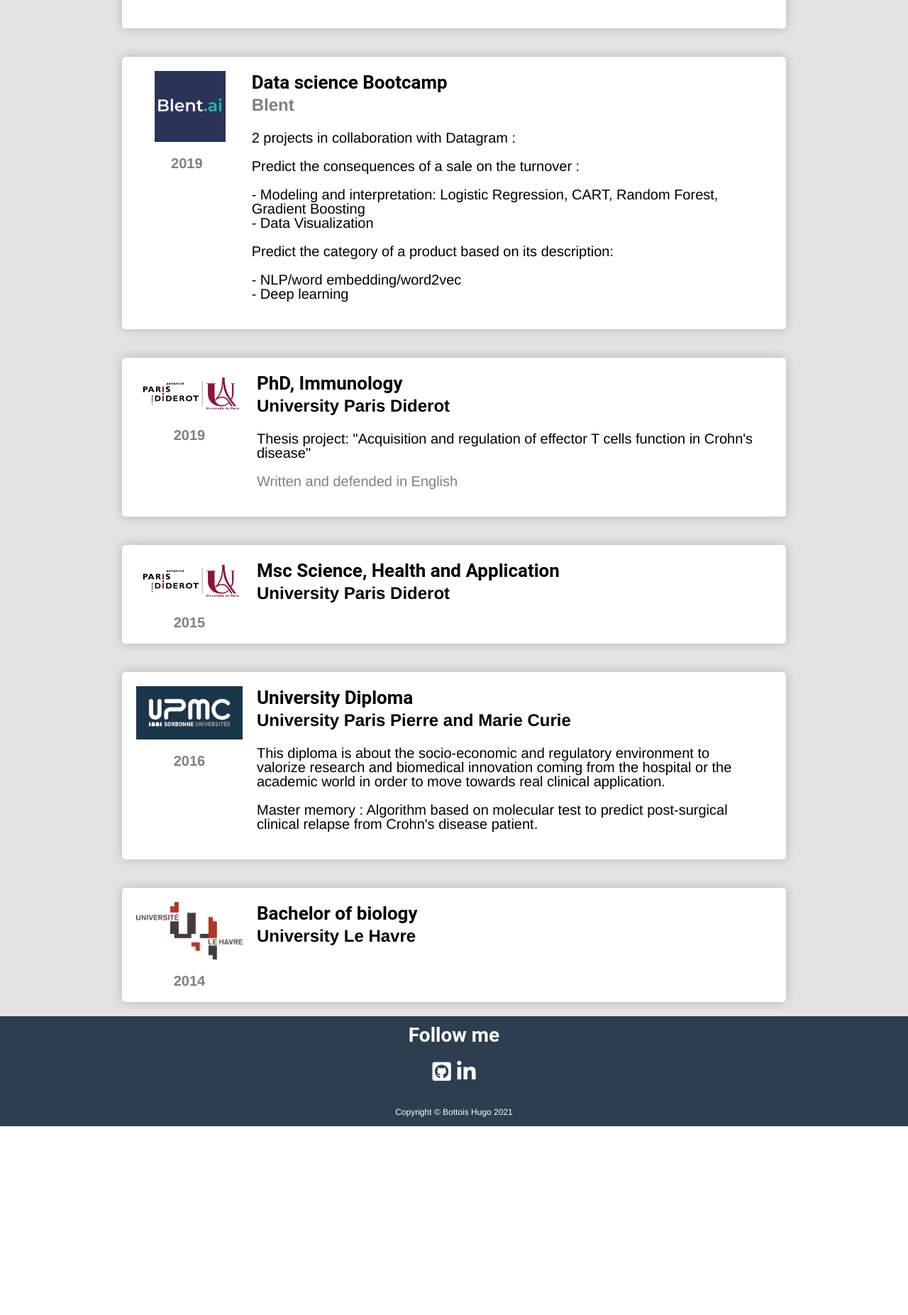
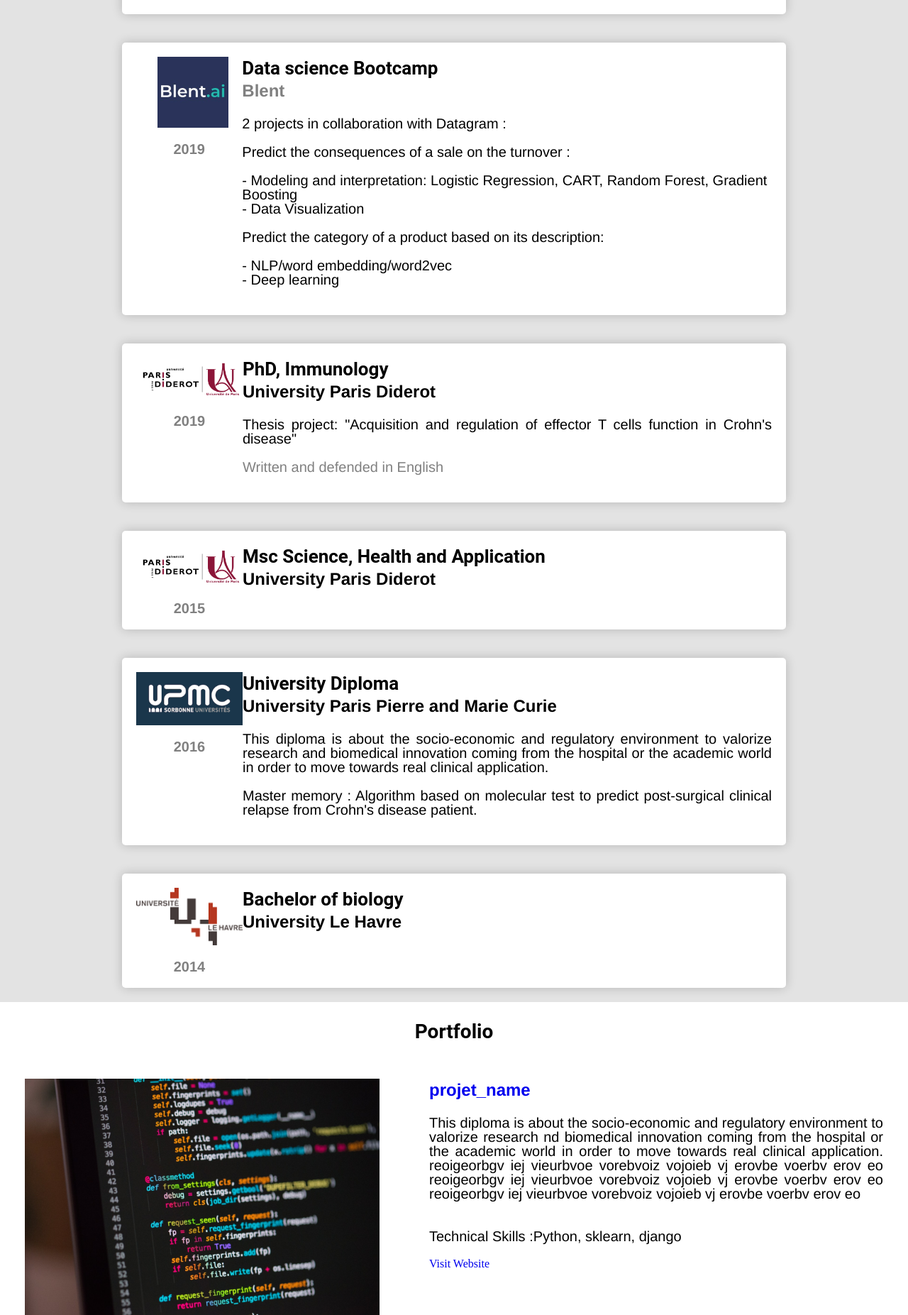
Before and after one commit to hbiom/profile, a PHP site: page / in a window 1280 px wide. Shown: the part 4470-6323 px from the top of the page at 71% size. Before the commit the page ends 6057 px from the top, so only its background shows below. Run offline with PHP 8.4, Linux system fonts and the light colour scheme; some libraries are stand-ins or nearby versions.

Commit message:
portfolio

```diff
--- a/component/container.css
+++ b/component/container.css
@@ -17,7 +17,6 @@
 }
 
 .cart-info {
-  padding:0 20px;
   width: 100%;
 }
 
@@ -112,3 +111,52 @@
     display: block;
   }
 }
+
+
+
+
+
+
+.portfolio {
+  display: flex;
+  justify-content: space-around;
+  width: 100%;
+  flex-wrap: wrap;
+  margin: 50px 0px;
+}
+
+.img-portfolio {
+  width: 500px;
+  text-align: center;
+}
+
+.img-portfolio img {
+  width: 100%;
+}
+
+.card-info-portfolio {
+  width: 50%;
+}
+
+.portfolio-description {
+  width: 100%;
+}
+
+
+p {
+  text-align: justify;
+}
+
+
+
+@media screen and (max-width: 600px) {
+
+  .card-info-portfolio {
+    width: 90%;
+    margin-top: 30px;
+  }
+
+  .img-portfolio img {
+    width: 80%;
+  }
+}
--- a/index.html
+++ b/index.html
@@ -250,6 +250,51 @@
         </div>
       </div>
     </div>
+
+   <div id="portfolio">
+      <h1 class="title">Portfolio</h1>
+      <div class="portfolio invisible">
+        <div class = "img-portfolio">
+          <img src="image/code.jpeg" alt="">
+        </div>
+        <div class = "card-info-portfolio">
+          <div class = "portfolio-description">
+            <h3><a href="projet_link" target="_blank"> projet_name</a></h3>
+            <p>This diploma is about the socio-economic and regulatory environment to valorize research
+              nd biomedical innovation coming from the hospital or the
+              academic world in order to move towards real clinical application.
+              reoigeorbgv iej vieurbvoe vorebvoiz vojoieb vj erovbe voerbv erov eo
+              reoigeorbgv iej vieurbvoe vorebvoiz vojoieb vj erovbe voerbv erov eo
+              reoigeorbgv iej vieurbvoe vorebvoiz vojoieb vj erovbe voerbv erov eo
+            </p>
+          </div>
+          <div class="display-flex">
+            <p>Technical Skills :</p> <p> Python, sklearn, django</p>
+          </div>
+          <a href="https://www.w3schools.com">Visit Website</a>
+        </div>
+      </div>
+
+      <div class="portfolio invisible">
+        <div class = "card-info-portfolio">
+          <h3><a href="projet_link" target="_blank"> projet_name</a></h3>
+          <p class="text-justify">This diploma is about the socio-economic and regulatory environment to valorize research
+            nd biomedical innovation coming from the hospital or the
+            academic world in order to move towards real clinical application.
+            reoigeorbgv iej vieurbvoe vorebvoiz vojoieb vj erovbe voerbv erov eo
+            reoigeorbgv iej vieurbvoe vorebvoiz vojoieb vj erovbe voerbv erov eo
+            reoigeorbgv iej vieurbvoe vorebvoiz vojoieb vj erovbe voerbv erov eo
+          </p>
+          <p>Technical Skills: Python, sklearn, django</p>
+          <a href="https://www.w3schools.com">Visit Website</a>
+        </div>
+        <div class = "img-portfolio">
+          <img src="image/code.jpeg" alt="" class = "img-portfolio">
+        </div>
+      </div>
+    </div>
+
+
     <footer>
       <h1> Follow me </h1>
       <div class="network">
@@ -268,5 +313,6 @@
       </div>
       <p class = "copyrigth">Copyright © Bottois Hugo 2021</p>
     </footer>
+
   </body>
 </html>
```
Also changed, not shown: image/cct.jpeg (added).
